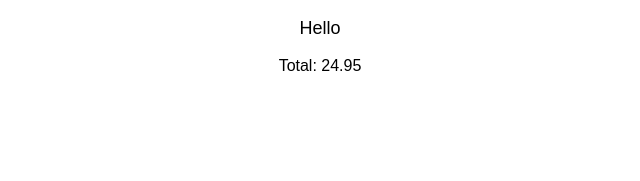
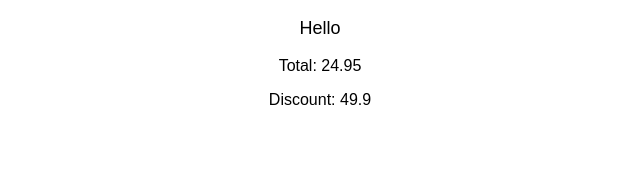
Before and after one commit to EOSullivanBerlin/Discounts, a React (Create React App) app: page / in a window 1280 px wide. Shown: the top 181 px of the page, without its empty margins (320-960 px from the left). Built offline with nearby package versions, Linux system fonts and the light colour scheme.

Commit message:
Created Hello world project

```diff
--- a/src/App.js
+++ b/src/App.js
@@ -1,6 +1,7 @@
 import React, { Component } from 'react';
 import './App.css';
 import DiscountDisplay from './components/DiscountDisplay';
+import DiscountFn from './discountFunctions/DiscountFunctions';
 
 class App extends Component {
   constructor(props) {
@@ -22,6 +23,10 @@ class App extends Component {
     }
   }
 
+  handleDiscountThree(order) {
+    return DiscountFn.totalByTwo(order);
+  }
+
   render() {
     return (
       <div className="App">
@@ -32,6 +37,7 @@ class App extends Component {
         </p>
         <DiscountDisplay
         order={this.state.order}
+        DiscountThree={this.handleDiscountThree.bind(this)}
         />
       </div>
     );
--- a/src/components/DiscountDisplay.js
+++ b/src/components/DiscountDisplay.js
@@ -4,6 +4,7 @@ function DiscountDisplay(props) {
   return (
     <div>
       <p>Total: {props.order.total}</p>
+      <p>Discount: {props.DiscountThree(props.order)}</p>
     </div>
   );
 }
--- /dev/null
+++ b/src/discountFunctions/DiscountFunctions.js
@@ -0,0 +1,7 @@
+var DiscountFunctions = {
+  totalByTwo(order) {
+    return order.total * 2;
+  },
+}
+
+export default DiscountFunctions;
```
